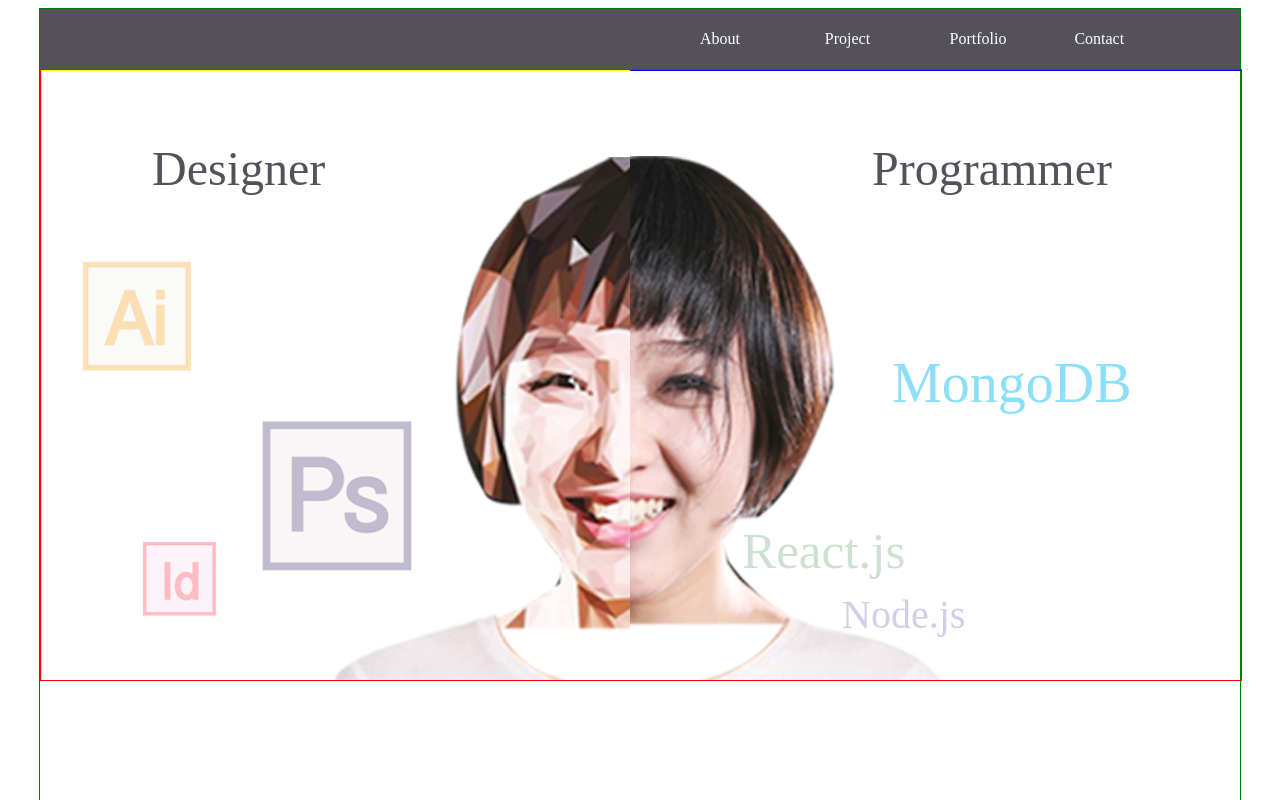
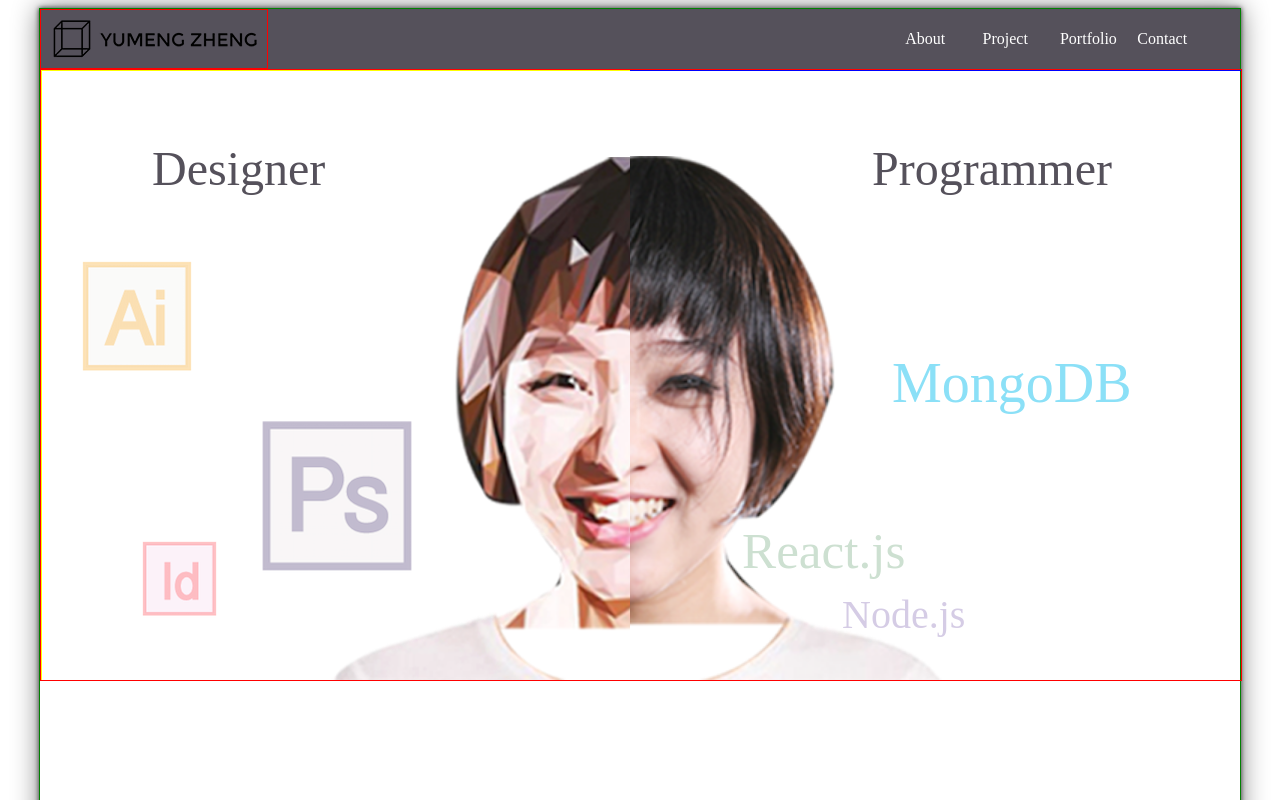
Before and after one commit to YumengZheng/portfolio, a React app: page / in a window 1280 px wide. Shown: the top 800 px of the page. Built offline with nearby package versions, Linux system fonts and the light colour scheme.

Commit message:
finish banner

```diff
--- a/src/App.css
+++ b/src/App.css
@@ -11,7 +11,7 @@
   display: block;
   position: relative;
   border: 1px solid green;
-  /* box-shadow: 1px 1px 2px black, 0 0 25px blue, 0 0 5px */
+  box-shadow:0 0 25px grey, 0 0 5px
 }
 
 .nav{
@@ -31,6 +31,17 @@
 }
 
 /* nav bar */
+.logo-box{
+  display: flex;
+  width: 20%;
+  align-items: center;
+  justify-content: center;
+  border: 1px solid red;
+}
+.logo{
+  margin: auto auto;
+  color:white;
+}
 .nav-outter-box{
   display: flex;
   width: 50%;
--- a/src/App.js
+++ b/src/App.js
@@ -71,7 +71,7 @@ class App extends Component {
 
   showLeftPage() {
     this.setState({
-      rightBannerClass: "banner-right-cover banner-right-move-off-screen",
+      rightBannerClass: "banner-right-cover banner-right-cover-click banner-right-move-off-screen",
       leftBannerClass:"banner-left-cover banner-left-cover-click banner-left-back-to-screen",
       leftShowBackground:false,
       leftShowChart:true,
@@ -82,7 +82,7 @@ class App extends Component {
 
   showRightPage() {
     this.setState({
-      leftBannerClass: "banner-left-cover banner-left-move-off-screen",
+      leftBannerClass: "banner-left-cover banner-left-cover-click banner-left-move-off-screen",
       rightBannerClass:"banner-right-cover banner-right-cover-click banner-right-back-to-screen",
       rightShowBackground:false,
       rightShowChart:true,
@@ -90,6 +90,7 @@ class App extends Component {
       rightShowArrow:true,
     })
   }
+
   render() {
     let arrow;
     if(this.state.showArrow){
--- a/src/CodingChart.js
+++ b/src/CodingChart.js
@@ -11,7 +11,7 @@ class DesignChart extends Component {
         labels: ["Javascript", "React", "JQuery", "Node.js", "Express.js", "mongoDB", "Postgres"],
         datasets:[
           {
-            label: 'Design Skill',
+            label: 'Coding Skill',
             data: [7, 6, 5, 3, 2, 2, 3],
             backgroundColor: [
               'rgba(255, 99, 132, 0.2)',
--- a/src/Nav.js
+++ b/src/Nav.js
@@ -6,6 +6,10 @@ class Nav extends Component {
   render() {
     return (
       <div className="nav">
+        <div className="logo-box">
+          <a href="http://localhost:3000/"><img src="images/logo.png" className="logo"/></a>
+          {/* <p className="logo">Ivy Zheng</p> */}
+        </div>
         <div className="nav-outter-box">
           <div className="nav-inner-box">
             <span className="nav-option">About</span>
```
Also changed, not shown: public/images/logo.png (added).
